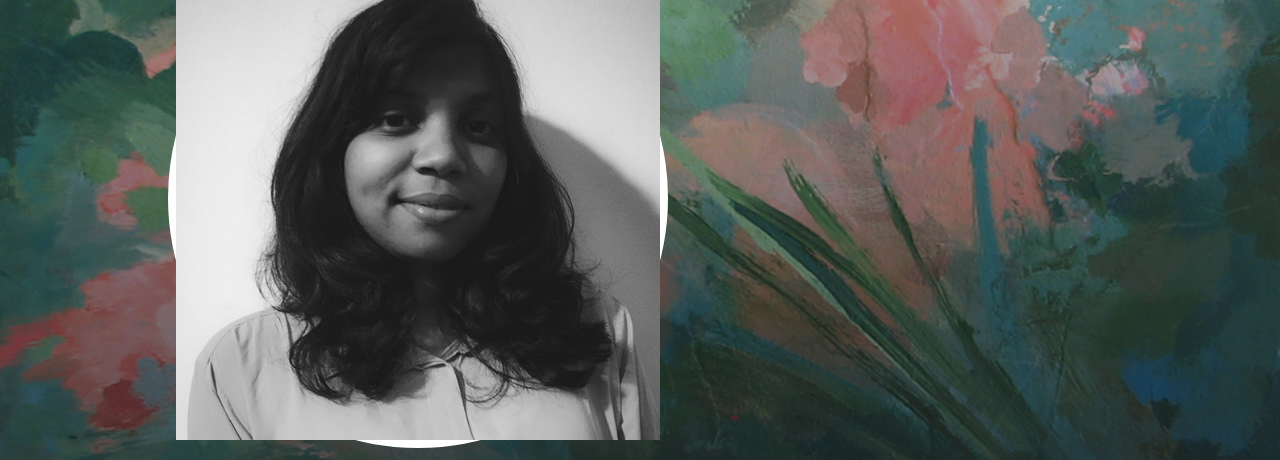
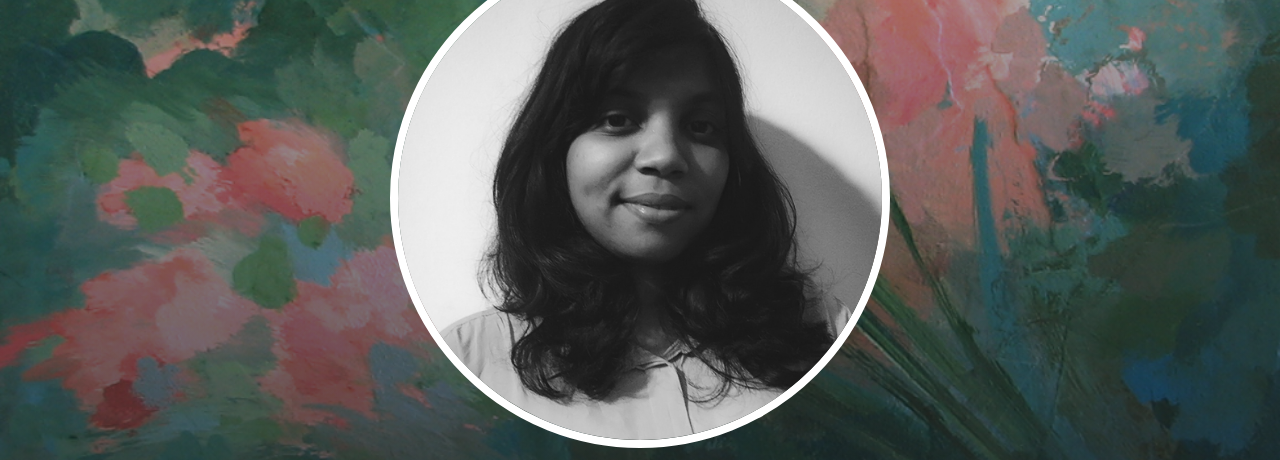
Before and after one commit to s-shanta/s-shanta.github.io, a website with bundled scripts: page index.html in a window 1280 px wide. Shown: the part 91-551 px from the top of the page. Built offline with nearby package versions, Linux system fonts and the light colour scheme.

Commit message:
Update grayscale.css

```diff
--- a/css/grayscale.css
+++ b/css/grayscale.css
@@ -17,7 +17,7 @@ filter: none;
 transition: .7s ease-in;
 }
 
-.circle-avatar{
+.circle-avatar img{
 max-width: 500px;
 max-height: 500px;
 /* make it a circle */
```
